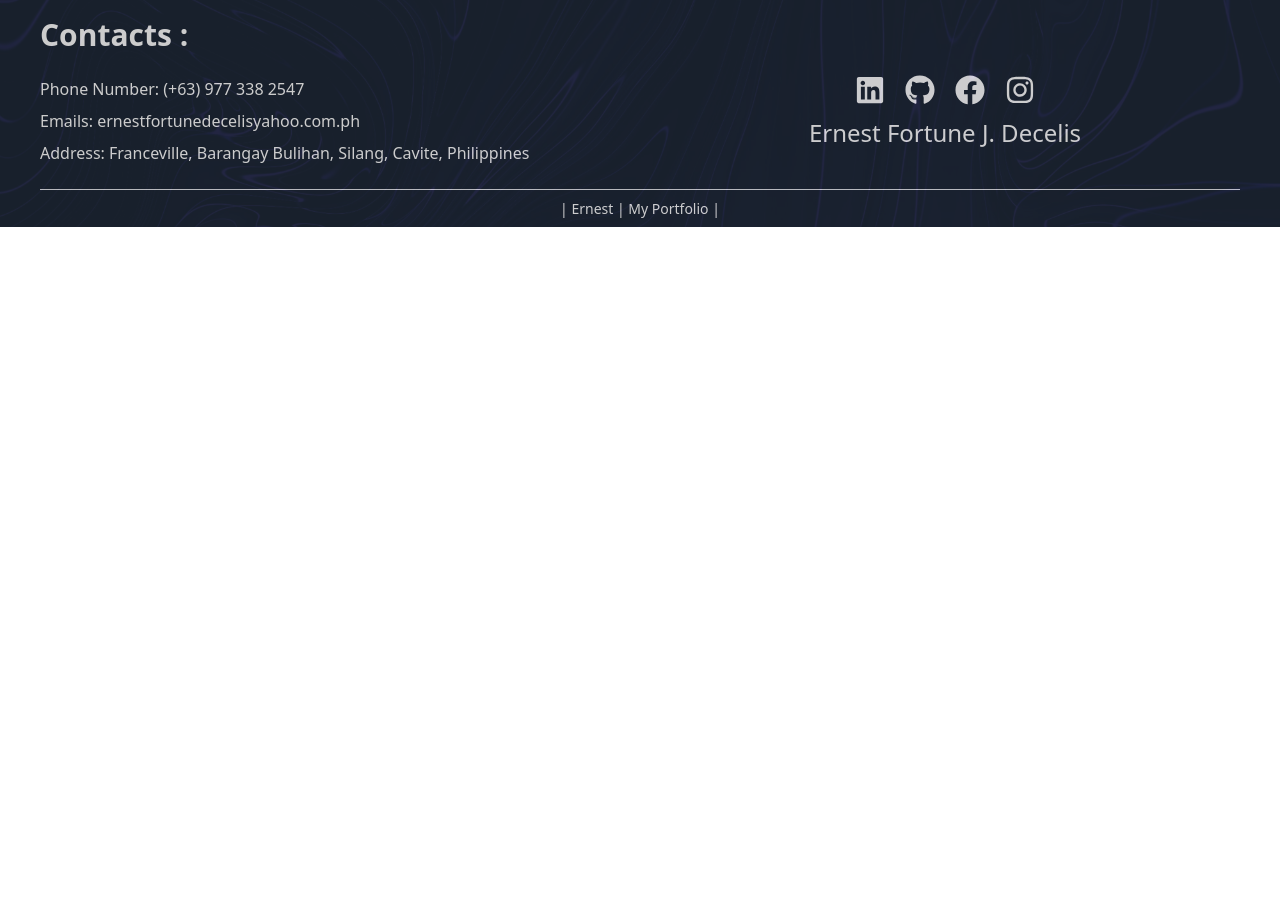
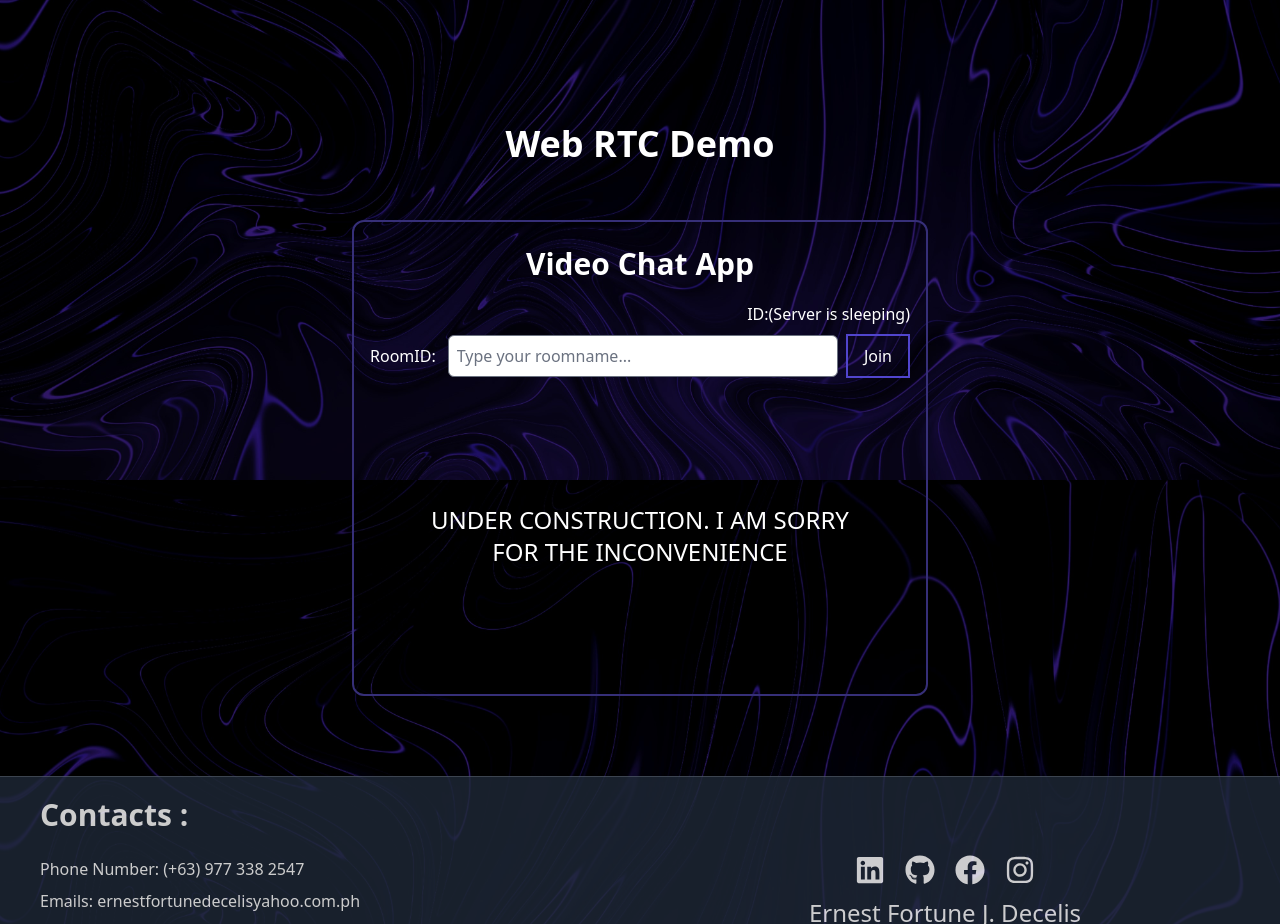
Before and after one commit to ernest07dec/DecelisPortfolio, a React (Create React App) app: page /playground in a window 1280 px wide. Shown: the part 2720-3644 px from the top of the page. Before the commit the page ends 2947 px from the top, so only its background shows below. Built offline with nearby package versions, Linux system fonts and the light colour scheme; no server answers; a web font is replaced by a local one.

Commit message:
videocall in progress

```diff
--- a/package.json
+++ b/package.json
@@ -24,6 +24,7 @@
     "react-dom": "^18.2.0",
     "react-icons": "^4.9.0",
     "react-loader-spinner": "^6.1.6",
+    "react-player": "^2.14.1",
     "react-router-dom": "^6.12.1",
     "react-scripts": "5.0.1",
     "socket.io-client": "^4.7.4",
--- /dev/null
+++ b/src/components/services/peer.js
@@ -0,0 +1,41 @@
+class PeerService {
+  constructor() {
+    if (!this.peer) {
+      this.peer = new RTCPeerConnection({
+        iceServers: [
+          {
+            urls: [
+              "stun:stun.l.google.com:19302",
+              "stun:global.stun.twilio.com:3478",
+            ],
+          },
+        ],
+      });
+    }
+  }
+
+  async getAnswer(offer) {
+    if (this.peer) {
+      await this.peer.setRemoteDescription(offer);
+      const ans = await this.peer.createAnswer();
+      await this.peer.setLocalDescription(new RTCSessionDescription(ans));
+      return ans;
+    }
+  }
+
+  async setLocalDescription(ans) {
+    if (this.peer) {
+      await this.peer.setRemoteDescription(new RTCSessionDescription(ans));
+    }
+  }
+
+  async getOffer() {
+    if (this.peer) {
+      const offer = await this.peer.createOffer();
+      await this.peer.setLocalDescription(new RTCSessionDescription(offer));
+      return offer;
+    }
+  }
+}
+
+export default new PeerService();
--- a/src/features/socketio_demo/components/UsernameForm.jsx
+++ b/src/features/socketio_demo/components/UsernameForm.jsx
@@ -10,7 +10,7 @@ export const UsernameForm = ({ userNameSet, setUserNameSet, updateUser }) => {
         type="text"
         className="flex-grow p-2 border rounded-md mr-2"
         name="username"
-        placeholder="Type your message..."
+        placeholder="Type your username..."
         value={userNameSet}
         onChange={(e) => setUserNameSet(e.target.value)}
       />
--- /dev/null
+++ b/src/features/webrtc_demo/VideoCall.jsx
@@ -0,0 +1,170 @@
+import React, { useEffect, useState } from "react";
+import ReactPlayer from "react-player";
+import { RoomNameForm } from "./components/RoomNameForm";
+import { RoomMembers } from "./components/RoomMembers";
+import { useSocket } from "../../context/socket/SocketProvider";
+import peer from "../../components/services/peer";
+
+export const VideoCall = () => {
+  const socket = useSocket();
+  const [roomID, setRoomID] = useState("");
+  const [roomMembers, setRoomMembers] = useState([]);
+  const [myStream, setMyStream] = useState();
+  const [remoteStream, setRemoteStream] = useState();
+  const [roomIDInput, setRoomIDInput] = useState("");
+  const [join, setJoin] = useState(false);
+  const [incomingCall, setIncomingCall] = useState(null);
+  const [remoteSocketId, setRemoteSocketId] = useState("");
+  //   JOINING ROOM
+  const joinRoom = () => {
+    socket.emit("room:join", {
+      room: roomIDInput,
+    });
+    // INITIALIZING LOCALSTREAM
+    peer.peer.addEventListener("track", async (ev) => {
+      const remoteStream = ev.streams;
+
+      setRemoteStream(remoteStream[0]);
+    });
+    const initializeStream = async () => {
+      const stream = await navigator.mediaDevices.getUserMedia({
+        audio: true,
+        video: true,
+      });
+      setMyStream(stream);
+    };
+    initializeStream();
+  };
+  //   USERJOINED SIGNAL HANDLING
+  const handleUserJoined = ({ room, members }) => {
+    setRoomID(room);
+    setRoomMembers(members);
+  };
+  //   INITIATE CALL
+  const handleCallUser = async () => {
+    const offer = await peer.getOffer();
+    socket.emit("user:call", { to: remoteSocketId, offer });
+    setJoin(true);
+  };
+  //   HANDLE INCOMING CALL
+  const handleIncomingCall = (data) => {
+    setIncomingCall(data);
+  };
+  const answerCall = async ({ from, offer }) => {
+    const ans = await peer.getAnswer(offer);
+    socket.emit("call:accepted", { to: from, ans });
+    sendStreams();
+    setJoin(true);
+  };
+  //   NEXT EVENTS AFTER CALL ACCEPTANCE
+  const handleCallAccepted = ({ from, ans }) => {
+    peer.setLocalDescription(ans);
+
+    sendStreams();
+  };
+  //   SENDING OF STREAMS
+  const sendStreams = () => {
+    if (myStream) {
+      for (const track of myStream.getTracks()) {
+        peer.peer.addTrack(track, myStream);
+      }
+    }
+  };
+  //   USEEFFECT ON SOCKET LISTENING
+  useEffect(() => {
+    socket.on("user:joined", handleUserJoined);
+    socket.on("incoming:call", handleIncomingCall);
+    socket.on("call:accepted", handleCallAccepted);
+    return () => {
+      socket.off("user:joined", handleUserJoined);
+      socket.off("incoming:call", handleIncomingCall);
+      socket.off("call:accepted", handleCallAccepted);
+    };
+  }, [socket]);
+  //   REMOTESOCKETID STATE
+  useEffect(() => {
+    const otherUser = roomMembers.find((el) => el !== socket?.id);
+    if (otherUser) {
+      setRemoteSocketId(otherUser);
+    }
+  }, [roomMembers]);
+  return (
+    <>
+      <h3 className="text-white text-4xl font-semibold text-center pb-14">
+        Web RTC Demo
+      </h3>
+      <div className="max-w-xl mx-auto py-2 px-4 border-2 border-indigo-900 rounded-xl">
+        <h3 className="text-white text-3xl font-semibold text-center pb-5 pt-4">
+          Video Chat App
+        </h3>
+        <p className="text-right text-white">
+          ID:{socket?.id ? socket.id : "(Server is sleeping)"}
+        </p>
+        {roomID ? (
+          <>
+            <RoomMembers roomID={roomID} roomMembers={roomMembers} />
+          </>
+        ) : (
+          <RoomNameForm
+            roomIDInput={roomIDInput}
+            setRoomIDInput={setRoomIDInput}
+            joinRoom={joinRoom}
+          />
+        )}
+        {roomMembers.length > 1 ? (
+          !join ? (
+            <div className="w-full h-[300px] flex flex-col justify-center items-center">
+              {/* {incomingCall ? (
+                <button
+                  className="px-5 py-3 bg-slate-600"
+                  onClick={() => answerCall(incomingCall)}
+                >
+                  Join Call
+                </button>
+              ) : (
+                <button
+                  className="px-5 py-3 bg-slate-600"
+                  onClick={handleCallUser}
+                >
+                  Initiate Call
+                </button>
+              )} */}
+              <h3 className="px-5 py-3 bg-slate-600">
+                UNDER CONSTRUCTION. I AM SORRY FOR THE INCONVENIENCE
+              </h3>
+            </div>
+          ) : (
+            <div className="flex flex-col justify-center items-center gap-5">
+              <div className="bg-red-500">
+                <ReactPlayer
+                  playing
+                  muted
+                  height="20vh"
+                  width="20vw"
+                  url={myStream}
+                />
+              </div>
+              <div className="bg-red-500">
+                <ReactPlayer
+                  playing
+                  muted
+                  height="20vh"
+                  width="20vw"
+                  url={remoteStream}
+                />
+              </div>
+            </div>
+          )
+        ) : (
+          <div className="w-full h-[300px] flex flex-col justify-center items-center text-center text-white px-10">
+            <h3 className="text-2xl">
+              {/* Open a new tab or a new window to try this demo. */}
+              UNDER CONSTRUCTION. I AM SORRY FOR THE INCONVENIENCE
+            </h3>
+            {/* <p>Join the same room with maximum of 2 members</p> */}
+          </div>
+        )}
+      </div>
+    </>
+  );
+};
--- /dev/null
+++ b/src/features/webrtc_demo/components/RoomMembers.jsx
@@ -0,0 +1,20 @@
+import React from "react";
+
+export const RoomMembers = ({ roomID, roomMembers }) => {
+  return (
+    <div className="flex w-full items-center justify-start my-5">
+      <div className="flex items-center justify-start overflow-x-auto scroll-style">
+        <h3 className="text-white text-lg bg-indigo-900 py-2 px-4 rounded-lg no-wrap text-nowrap">
+          Room {roomID} :
+        </h3>
+        <ul className="text-white flex gap-2 px-2 flex-shrink-0">
+          {roomMembers?.map((user, index) => (
+            <li key={index} className="mb-1">
+              <span className=""></span> {user},
+            </li>
+          ))}
+        </ul>
+      </div>
+    </div>
+  );
+};
--- /dev/null
+++ b/src/features/webrtc_demo/components/RoomNameForm.jsx
@@ -0,0 +1,26 @@
+import React from "react";
+
+export const RoomNameForm = ({ roomIDInput, setRoomIDInput, joinRoom }) => {
+  return (
+    <div className="flex items-center py-2">
+      <label htmlFor="roomname" className="text-white pr-3">
+        RoomID:
+      </label>
+      <input
+        type="text"
+        className="flex-grow p-2 border rounded-md mr-2"
+        name="roomname"
+        placeholder="Type your roomname..."
+        value={roomIDInput}
+        onChange={(e) => setRoomIDInput(e.target.value)}
+      />
+      <button
+        type="button"
+        className="border-2 border-indigo-700 text-white px-4 py-2"
+        onClick={() => joinRoom()}
+      >
+        Join
+      </button>
+    </div>
+  );
+};
--- a/src/pages/partial/PlayGround.jsx
+++ b/src/pages/partial/PlayGround.jsx
@@ -6,6 +6,7 @@ import { Profile } from "../../features/profile/Profile";
 
 import { FaChevronCircleRight } from "react-icons/fa";
 import { ChatApp } from "../../features/socketio_demo/ChatApp";
+import { VideoCall } from "../../features/webrtc_demo/VideoCall";
 export const PlayGround = () => {
   const frontendDesignsRef = useRef(null);
   const executeScroll = (ref) => {
@@ -76,6 +77,9 @@ export const PlayGround = () => {
       <section className="mt-32">
         <ChatApp />
       </section>
+      <section className="mt-32 mb-20">
+        <VideoCall />
+      </section>
     </AnimatedPage>
   );
 };
```
Also changed, not shown: 1 other file (tests, documents, lock files or other folders).
